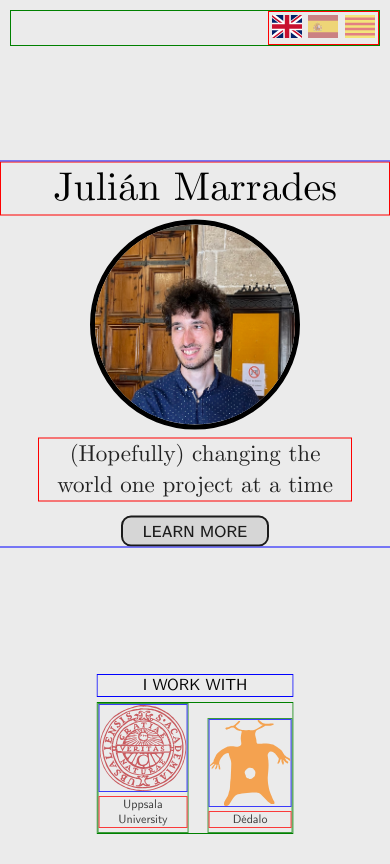
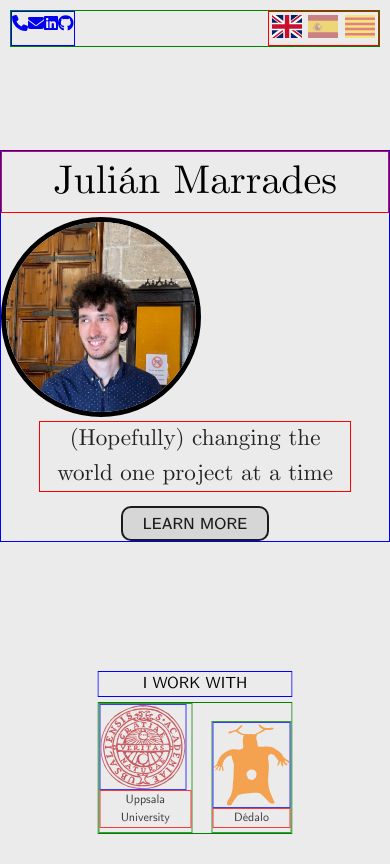
Before and after one commit to jCodingStuff/marrad.es, an Angular app: page / in a window 390 px wide. Built offline with nearby package versions, Linux system fonts and the light colour scheme.

Commit message:
Added contact links
some other things broke but I will fix them
Also vertical responsiveness is required

```diff
--- a/angular.json
+++ b/angular.json
@@ -23,9 +23,11 @@
               "src/assets"
             ],
             "styles": [
+              "src/reset.css",
               "src/styles.css"
             ],
-            "scripts": []
+            "scripts": [
+            ]
           },
           "configurations": {
             "production": {
@@ -93,7 +95,8 @@
               "src/reset.css",
               "src/styles.css"
             ],
-            "scripts": []
+            "scripts": [
+            ]
           }
         }
       }
--- a/package.json
+++ b/package.json
@@ -18,6 +18,11 @@
     "@angular/platform-browser": "^14.0.0",
     "@angular/platform-browser-dynamic": "^14.0.0",
     "@angular/router": "^14.0.0",
+    "@fortawesome/angular-fontawesome": "^0.11.1",
+    "@fortawesome/fontawesome-svg-core": "^6.1.1",
+    "@fortawesome/free-brands-svg-icons": "^6.1.1",
+    "@fortawesome/free-regular-svg-icons": "^6.1.1",
+    "@fortawesome/free-solid-svg-icons": "^6.1.1",
     "rxjs": "~7.5.0",
     "tslib": "^2.3.0",
     "zone.js": "~0.11.4"
--- a/src/app/app.component.css
+++ b/src/app/app.component.css
@@ -1,3 +1,9 @@
+#top-bar {
+    display: flex;
+    flex-direction: row;
+    justify-content: space-between;
+}
+
 .lang-flag {
     min-width: 30px;
     max-width: 2vw;
@@ -23,7 +29,3 @@
     cursor: pointer;
     opacity: 0.7;
 }
-
-#languages {
-    float: right;
-}
--- a/src/app/app.component.html
+++ b/src/app/app.component.html
@@ -1,5 +1,19 @@
-<!-- Languages -->
-<div class="outlined-green wrapper">
+<!-- Socials and languages -->
+<div id="top-bar" class="outlined-green wrapper">
+  <div id="socials" class="outlined-blue">
+    <a href="tel:+34644472327">
+      <fa-icon [icon]="faPhone"></fa-icon>
+    </a>
+    <a href="mailto:julian@marrad.es">
+      <fa-icon [icon]="faEnvelope"></fa-icon>
+    </a>
+    <a href="https://www.linkedin.com/in/julian-marrades/">
+      <fa-icon [icon]="faLinkedin"></fa-icon>
+    </a>
+    <a href="https://github.com/jCodingStuff">
+      <fa-icon [icon]="faGithub"></fa-icon>
+    </a>
+  </div>
   <div id="languages" class="outlined-red">
     <button type="button" *ngFor="let lang of languages"
       class="lang-button {{lang !== selectedLang ? 'enabled-lang-button' : '' }}"
--- a/src/app/app.component.ts
+++ b/src/app/app.component.ts
@@ -1,4 +1,8 @@
 import { Component } from '@angular/core';
+
+import { faPhone, faEnvelope } from '@fortawesome/free-solid-svg-icons';
+import { faLinkedin } from '@fortawesome/free-brands-svg-icons';
+import { faGithub } from '@fortawesome/free-brands-svg-icons';
 
 import { SUPPORTED_LANGS } from './data';
 
@@ -8,6 +12,12 @@ import { SUPPORTED_LANGS } from './data';
   styleUrls: ['./app.component.css']
 })
 export class AppComponent {
+
+  // Icons
+  faPhone = faPhone;
+  faEnvelope = faEnvelope;
+  faLinkedin = faLinkedin;
+  faGithub = faGithub;
 
   selectedLang: string = 'eng';
   languages: string[] = SUPPORTED_LANGS;
--- a/src/app/app.module.ts
+++ b/src/app/app.module.ts
@@ -3,6 +3,7 @@ import { BrowserModule } from '@angular/platform-browser';
 
 import { AppComponent } from './app.component';
 import { CoverComponent } from './cover/cover.component';
+import { FontAwesomeModule } from '@fortawesome/angular-fontawesome';
 
 @NgModule({
   declarations: [
@@ -10,7 +11,8 @@ import { CoverComponent } from './cover/cover.component';
     CoverComponent
   ],
   imports: [
-    BrowserModule
+    BrowserModule,
+    FontAwesomeModule
   ],
   providers: [],
   bootstrap: [AppComponent]
--- a/src/app/cover/cover.component.css
+++ b/src/app/cover/cover.component.css
@@ -83,7 +83,7 @@
     width:100vw;
     position: fixed;
     left: 50%;
-    top: 42%;
+    top: 41%;
     transform: translate(-50%, -50%);
     margin: 0 auto;
 }
```
Also changed, not shown: 1 other file (tests, documents, lock files or other folders).
